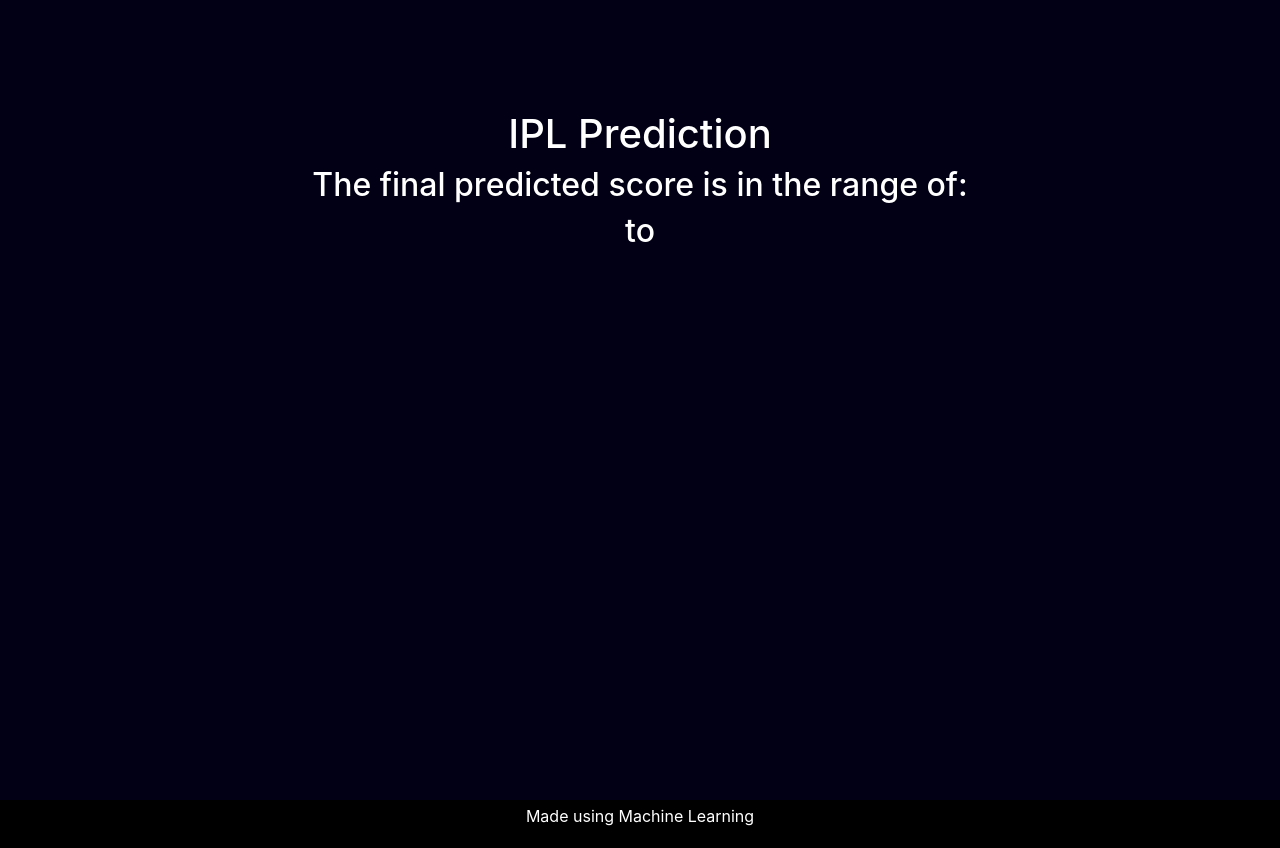
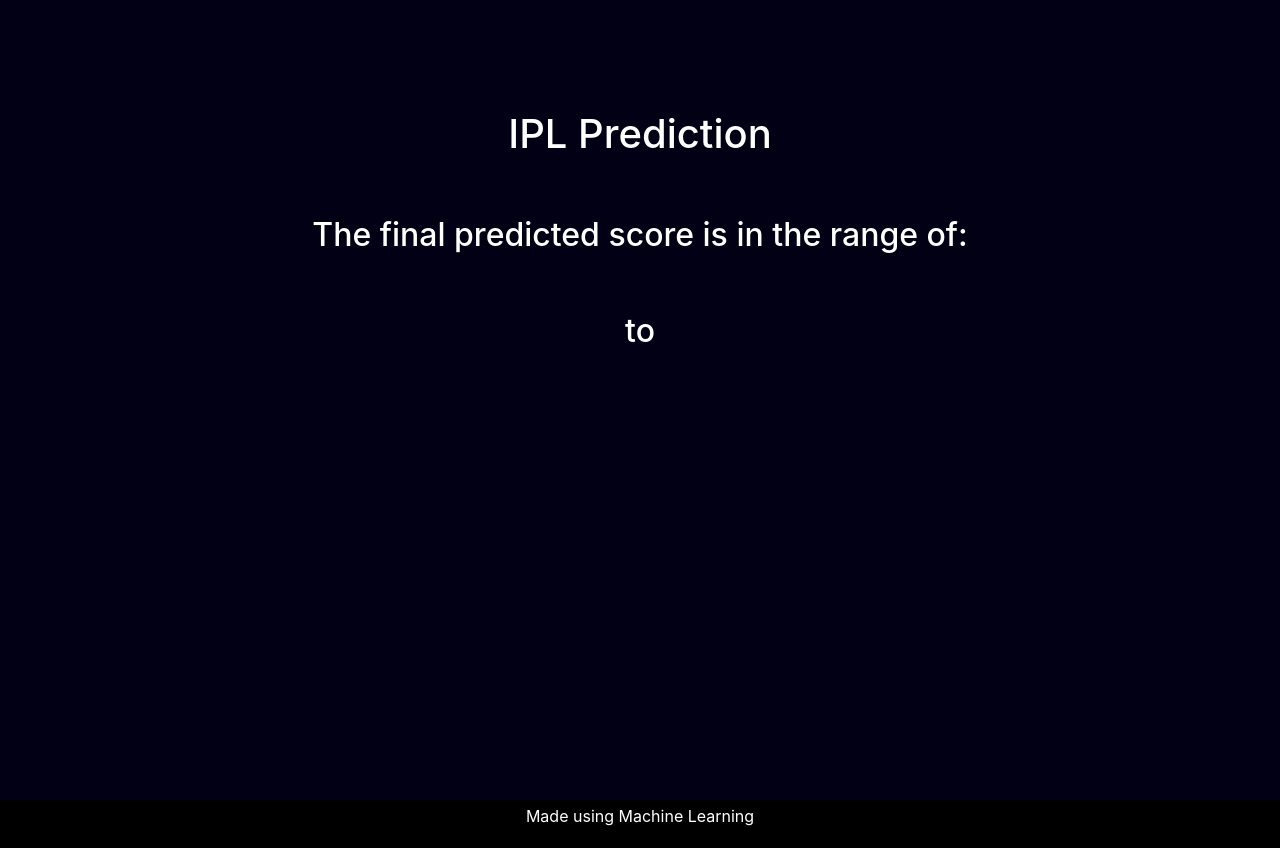
Before and after one commit to PrajwalGitCode/IPLPrediction, a Flask app: template templates/result.html in a window 1280 px wide. Shown: the part 56-904 px from the top of the page. Run offline with Flask 2, Linux system fonts and the light colour scheme; the template is opened without the code that fills it, so the values that code supplies are empty; parts of the project's set-up code (start-up, migrations or seed data) failed here and were passed over; some libraries are stand-ins or nearby versions.

Commit message:
Update result.html

```diff
--- a/templates/result.html
+++ b/templates/result.html
@@ -108,6 +108,9 @@ footer {
   height:100vh
 }
 
+.results h2{
+	padding-top:50px;
+	}
 @media (min-width: 320px) and (max-width: 767px) {
 .navbar-brand{
   font-size:12px !important;
```
